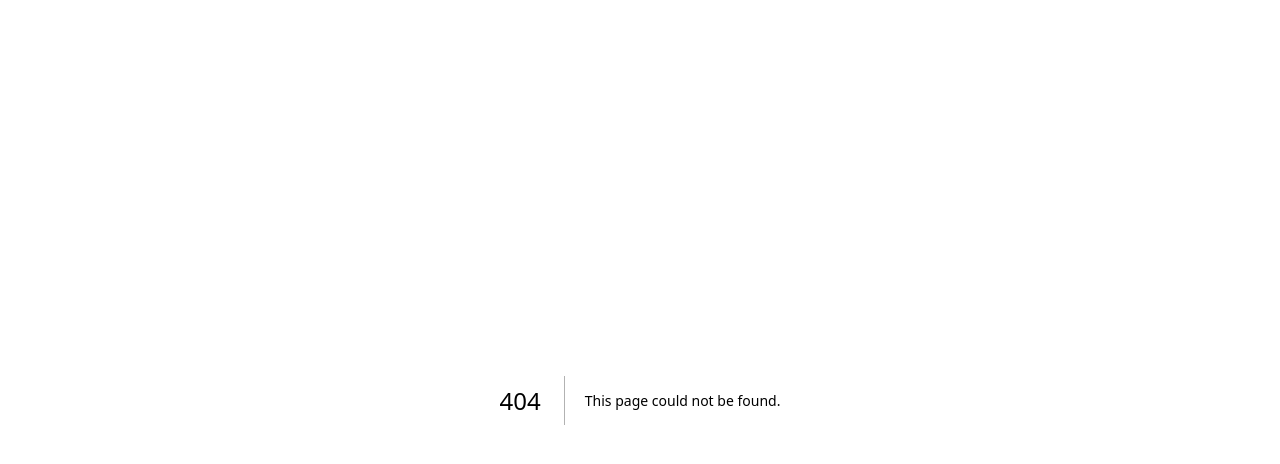
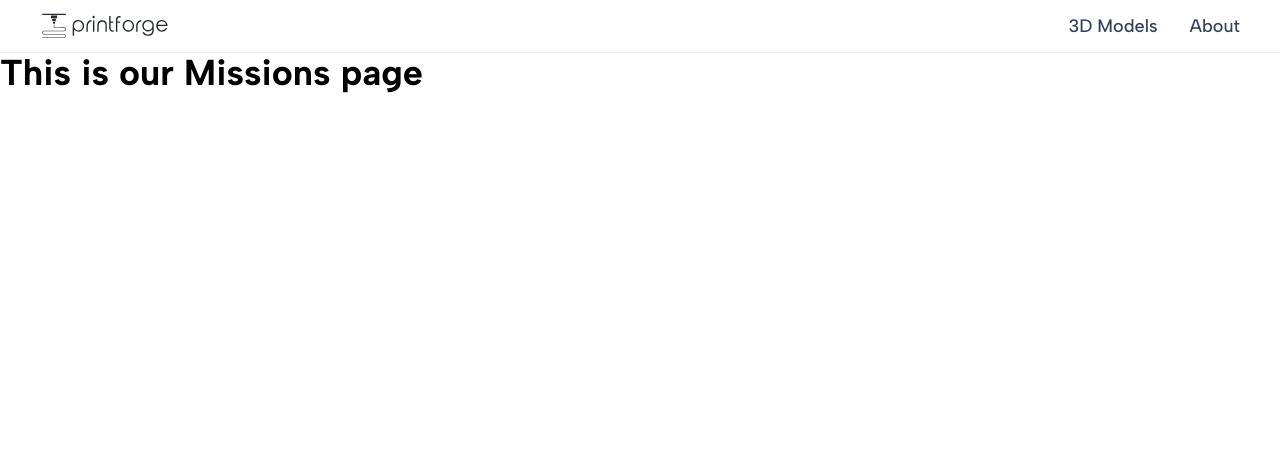
Before and after one commit to Kirubel-Te/Next3DProject, a Next.js app: page /about/mission in a window 1280 px wide. Before the commit this address had no page. Shown: the top 464 px of the page. Built offline with nearby package versions, Linux system fonts and the light colour scheme; a web font is replaced by a local one.

Commit message:
navigation bar added.

```diff
--- /dev/null
+++ b/app/Nav.tsx
@@ -0,0 +1,36 @@
+import React from 'react'
+import Image from 'next/image'
+
+const Nav = () => {
+  return (
+    <nav className="sticky top-0 z-50 w-full border-b border-slate-200/70 bg-white/70 backdrop-blur">
+      <div className="flex w-full items-center justify-between px-6 py-3 md:px-10">
+        <div className="flex items-center">
+          <div className="hidden md:block">
+            <Image src="/printforge-logo.svg" alt="Printforge Logo" width={130} height={130} />
+          </div>
+          <div className="md:hidden">
+            <Image src="/printforge-logo-icon.svg" alt="Printforge Logo" width={46} height={46} />
+          </div>
+        </div>
+
+        <div className="flex items-center">
+          <ul className="flex items-center gap-4 text-md font-medium text-slate-700 md:gap-8 md:text-lg">
+            <li>
+              <a className="transition-colors hover:text-slate-900" href="#">
+                3D Models
+              </a>
+            </li>
+            <li>
+              <a className="transition-colors hover:text-slate-900" href="#">
+                About
+              </a>
+            </li>
+          </ul>
+        </div>
+      </div>
+    </nav>
+  )
+}
+
+export default Nav
--- /dev/null
+++ b/app/about/mission/page.tsx
@@ -0,0 +1,11 @@
+import React from 'react'
+
+const page = () => {
+  return (
+    <div>
+      <h1>This is our Missions page</h1>
+    </div>
+  )
+}
+
+export default page
--- a/app/layout.tsx
+++ b/app/layout.tsx
@@ -1,5 +1,6 @@
 import type { Metadata } from "next";
 import { Albert_Sans } from "next/font/google";
+import Nav from "./Nav";
 import "./globals.css";
 
 const albertSans = Albert_Sans({
@@ -20,6 +21,7 @@ export default function RootLayout({
   return (
     <html lang="en">
       <body className={`${albertSans.variable} antialiased`}>
+        <Nav />
         {children}
       </body>
     </html>
```
Also changed, not shown: public/printforge-logo-icon.svg (added), public/printforge-logo.svg (added).
